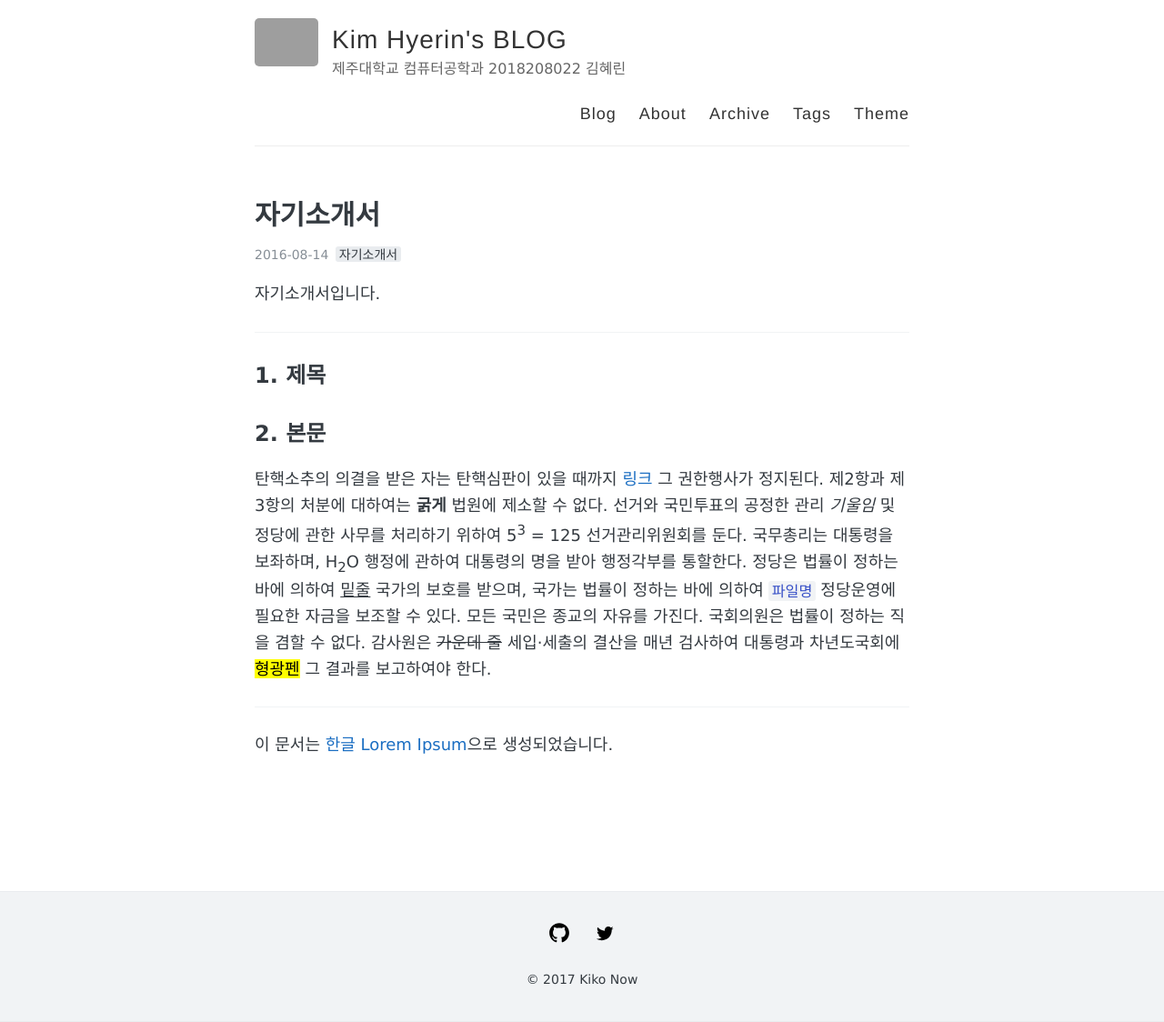
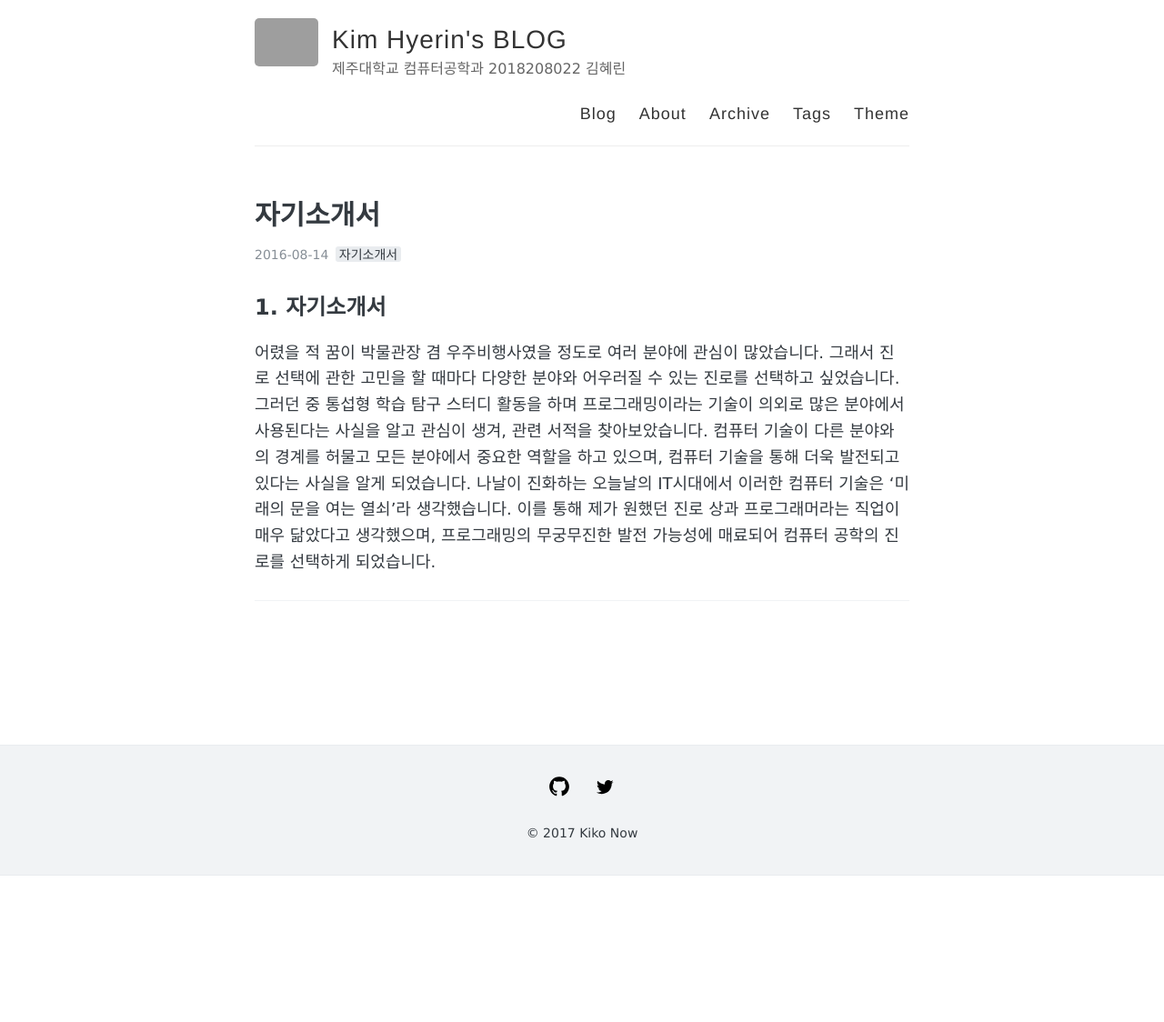
Before and after one commit to burninghering/burninghering.github.io, a Jekyll site: the page built from _posts/2016-08-14-style-test-ko.md, in a window 1280 px wide. Shown: the whole page at 91% size. Built offline with Jekyll 4.4.1, drawn with Linux system fonts in a browser that asks for light colours; after the commit the page ends 963 px from its top, so only the background shows below that; grey boxes are pictures that could not be loaded.

Commit message:
Update 2016-08-14-style-test-ko.md

```diff
--- a/_posts/2016-08-14-style-test-ko.md
+++ b/_posts/2016-08-14-style-test-ko.md
@@ -5,17 +5,9 @@ tags: [자기소개서]
 comments: true
 ---
 
-자기소개서입니다.
+
+## 1. 자기소개서
+
+ 어렸을 적 꿈이 박물관장 겸 우주비행사였을 정도로 여러 분야에 관심이 많았습니다. 그래서 진로 선택에 관한 고민을 할 때마다 다양한 분야와 어우러질 수 있는 진로를 선택하고 싶었습니다. 그러던 중 통섭형 학습 탐구 스터디 활동을 하며 프로그래밍이라는 기술이 의외로 많은 분야에서 사용된다는 사실을 알고 관심이 생겨, 관련 서적을 찾아보았습니다. 컴퓨터 기술이 다른 분야와의 경계를 허물고 모든 분야에서 중요한 역할을 하고 있으며, 컴퓨터 기술을 통해 더욱 발전되고 있다는 사실을 알게 되었습니다. 나날이 진화하는 오늘날의 IT시대에서 이러한 컴퓨터 기술은 ‘미래의 문을 여는 열쇠’라 생각했습니다. 이를 통해 제가 원했던 진로 상과 프로그래머라는 직업이 매우 닮았다고 생각했으며, 프로그래밍의 무궁무진한 발전 가능성에 매료되어 컴퓨터 공학의 진로를 선택하게 되었습니다.
 
 ---
-
-## 1. 제목
-
-## 2. 본문
-
-탄핵소추의 의결을 받은 자는 탄핵심판이 있을 때까지 [링크](#) 그 권한행사가 정지된다. 제2항과 제3항의 처분에 대하여는 **굵게** 법원에 제소할 수 없다. 선거와 국민투표의 공정한 관리 *기울임* 및 정당에 관한 사무를 처리하기 위하여 5<sup>3</sup> = 125 선거관리위원회를 둔다. 국무총리는 대통령을 보좌하며, H<sub>2</sub>O 행정에 관하여 대통령의 명을 받아 행정각부를 통할한다. 정당은 법률이 정하는 바에 의하여 <u>밑줄</u> 국가의 보호를 받으며, 국가는 법률이 정하는 바에 의하여 `파일명` 정당운영에 필요한 자금을 보조할 수 있다. 모든 국민은 종교의 자유를 가진다. 국회의원은 법률이 정하는 직을 겸할 수 없다. 감사원은 <del>가운데 줄</del> 세입·세출의 결산을 매년 검사하여 대통령과 차년도국회에 <mark>형광펜</mark> 그 결과를 보고하여야 한다.
-
-
----
-
-이 문서는 [한글 Lorem Ipsum](http://guny.kr/stuff/klorem/)으로 생성되었습니다.
```
